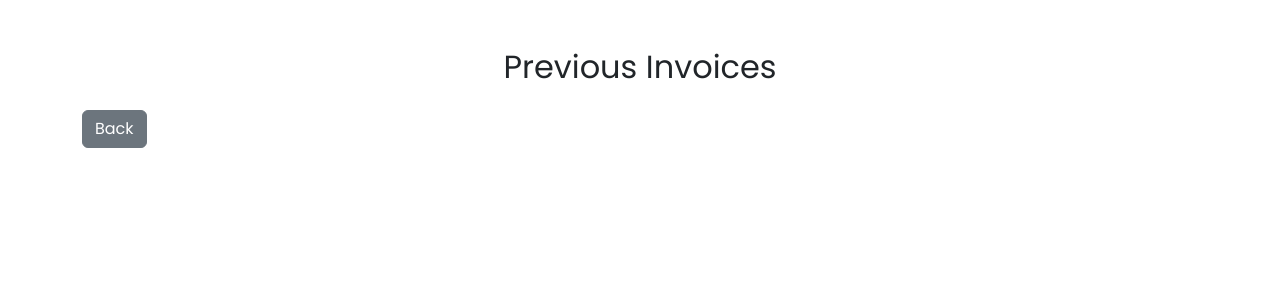
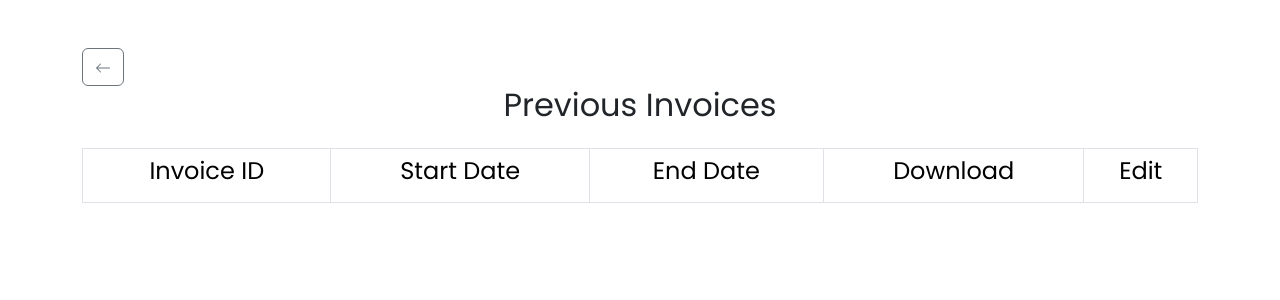
Before and after one commit to Raaphe/hoursLog, a React (Create React App) app in the folder frontend/hours_log/: page /invoices in a window 1280 px wide. Shown: the top 300 px of the page. Built offline with nearby package versions, Linux system fonts and the light colour scheme.

Commit message:
Implemented previous invoices and download previous invoices button

```diff
--- a/frontend/hours_log/src/components/Invoices/Invoices.js
+++ b/frontend/hours_log/src/components/Invoices/Invoices.js
@@ -1,31 +1,114 @@
 import React from "react";
 import { useLocation, useNavigate } from "react-router-dom";
 import "./invoices.css";
-
+import axios from "axios";
 
 const Invoices = () => {
   const location = useLocation();
-  const invoiceList  = location.state?.invoices
+  const invoiceList = location.state?.invoices;
   const navigate = useNavigate();
 
   const handleInvoiceClick = (invoice_id) => {
-    navigate("/invoice", { state: { invoice_id: invoice_id } })
-  }
+    //navigate("/invoice", { state: { invoice_id: invoice_id } });
+    window.open(
+      `http://127.0.0.1:8000/get_invoice_pdf/${invoice_id}`,
+      "_blank"
+    );
+    window.location.reload();
+  };
 
   return (
     <div className="container mt-5">
       <div className="row">
         <div className="col-12">
+          <button
+            className="btn btn-outline-secondary btn-large"
+            onClick={() => navigate(-1)}
+          >
+            <svg
+              xmlns="http://www.w3.org/2000/svg"
+              width="16"
+              height="16"
+              fill="currentColor"
+              class="bi bi-arrow-left"
+              viewBox="0 0 16 16"
+            >
+              <path
+                fill-rule="evenodd"
+                d="M15 8a.5.5 0 0 0-.5-.5H2.707l3.147-3.146a.5.5 0 1 0-.708-.708l-4 4a.5.5 0 0 0 0 .708l4 4a.5.5 0 0 0 .708-.708L2.707 8.5H14.5A.5.5 0 0 0 15 8"
+              />
+            </svg>
+          </button>
           <h2 className="text-center mb-4">Previous Invoices</h2>
-          <button onClick={() => navigate(-1)} className="btn btn-secondary mb-3">Back</button>
           <div className="table-responsive">
-            <table className="table table-hover table-dark">
+            <table className="table table-bordered">
+              <thead className="text-center">
+                <tr>
+                  <th scope="col">
+                    <h4>Invoice ID</h4>
+                  </th>
+                  <th scope="col">
+                    <h4>Start Date</h4>
+                  </th>
+                  <th scope="col">
+                    <h4>End Date</h4>
+                  </th>
+                  <th scope="col">
+                    <h4>Download</h4>
+                  </th>
+                  <th scope="col">
+                    <h4>Edit</h4>
+                  </th>
+                </tr>
+              </thead>
               <tbody>
-                {invoiceList && invoiceList.map((invoice) => (
-                  <tr key={invoice.id} onClick={(e) => handleInvoiceClick(e.target.value)}>
-                    <td>Invoice {invoice.id}</td>
-                  </tr>
-                ))}
+                {invoiceList &&
+                  invoiceList.map((invoice) => (
+                    <tr
+                      className="text-center"
+                      key={invoice.id}
+                    >
+                      <td>Invoice {invoice.id}</td>
+                      <td>{invoice.start}</td>
+                      <td>{invoice.end}</td>
+                      <td>
+                        <button
+                          type="button"
+                          className="btn btn-outline-success btn-small"
+                          onClick={(e) => handleInvoiceClick(invoice.id)}
+                        >
+                          <svg
+                            xmlns="http://www.w3.org/2000/svg"
+                            width="16"
+                            height="16"
+                            fill="currentColor"
+                            class="bi bi-download"
+                            viewBox="0 0 16 16"
+                          >
+                            <path d="M.5 9.9a.5.5 0 0 1 .5.5v2.5a1 1 0 0 0 1 1h12a1 1 0 0 0 1-1v-2.5a.5.5 0 0 1 1 0v2.5a2 2 0 0 1-2 2H2a2 2 0 0 1-2-2v-2.5a.5.5 0 0 1 .5-.5" />
+                            <path d="M7.646 11.854a.5.5 0 0 0 .708 0l3-3a.5.5 0 0 0-.708-.708L8.5 10.293V1.5a.5.5 0 0 0-1 0v8.793L5.354 8.146a.5.5 0 1 0-.708.708z" />
+                          </svg>
+                        </button>
+                      </td>
+                      <td>
+                        <button
+                          type="button"
+                          className="btn btn-outline-secondary btn-small"
+                        >
+                          <svg
+                            xmlns="http://www.w3.org/2000/svg"
+                            width="16"
+                            height="16"
+                            fill="currentColor"
+                            class="bi bi-pen"
+                            viewBox="0 0 16 16"
+                          >
+                            <path d="m13.498.795.149-.149a1.207 1.207 0 1 1 1.707 1.708l-.149.148a1.5 1.5 0 0 1-.059 2.059L4.854 14.854a.5.5 0 0 1-.233.131l-4 1a.5.5 0 0 1-.606-.606l1-4a.5.5 0 0 1 .131-.232l9.642-9.642a.5.5 0 0 0-.642.056L6.854 4.854a.5.5 0 1 1-.708-.708L9.44.854A1.5 1.5 0 0 1 11.5.796a1.5 1.5 0 0 1 1.998-.001m-.644.766a.5.5 0 0 0-.707 0L1.95 11.756l-.764 3.057 3.057-.764L14.44 3.854a.5.5 0 0 0 0-.708z" />
+                          </svg>
+                        </button>
+                      </td>
+                    </tr>
+                  ))}
               </tbody>
             </table>
           </div>
--- a/frontend/hours_log/src/components/ShiftDetails/ShiftDetails.js
+++ b/frontend/hours_log/src/components/ShiftDetails/ShiftDetails.js
@@ -55,7 +55,7 @@ const ShiftDetails = () => {
       <form className="m-5">
         <button
           className="btn btn-outline-secondary btn-large"
-          onClick={() => navigate("/dashboard")}
+          onClick={() => navigate("/")}
         >
           <svg
             xmlns="http://www.w3.org/2000/svg"
--- a/frontend/hours_log/src/components/SignUp/SignUp.js
+++ b/frontend/hours_log/src/components/SignUp/SignUp.js
@@ -54,7 +54,6 @@ const SignUp = () => {
               d="M15 8a.5.5 0 0 0-.5-.5H2.707l3.147-3.146a.5.5 0 1 0-.708-.708l-4 4a.5.5 0 0 0 0 .708l4 4a.5.5 0 0 0 .708-.708L2.707 8.5H14.5A.5.5 0 0 0 15 8z"
             />
           </svg>{" "}
-          Back
         </button>
         <div className="row text-center">
           <h1>Add New Employee</h1>
--- a/frontend/hours_log/src/components/dashboard/Dashboard.js
+++ b/frontend/hours_log/src/components/dashboard/Dashboard.js
@@ -47,8 +47,6 @@ const Dashboard = () => {
     }
 
   }
-
-
 
   useEffect(() => {
     const getinvoiceInfo = async () => {
```
Also changed, not shown: 1 other file (tests, documents, lock files or other folders).
